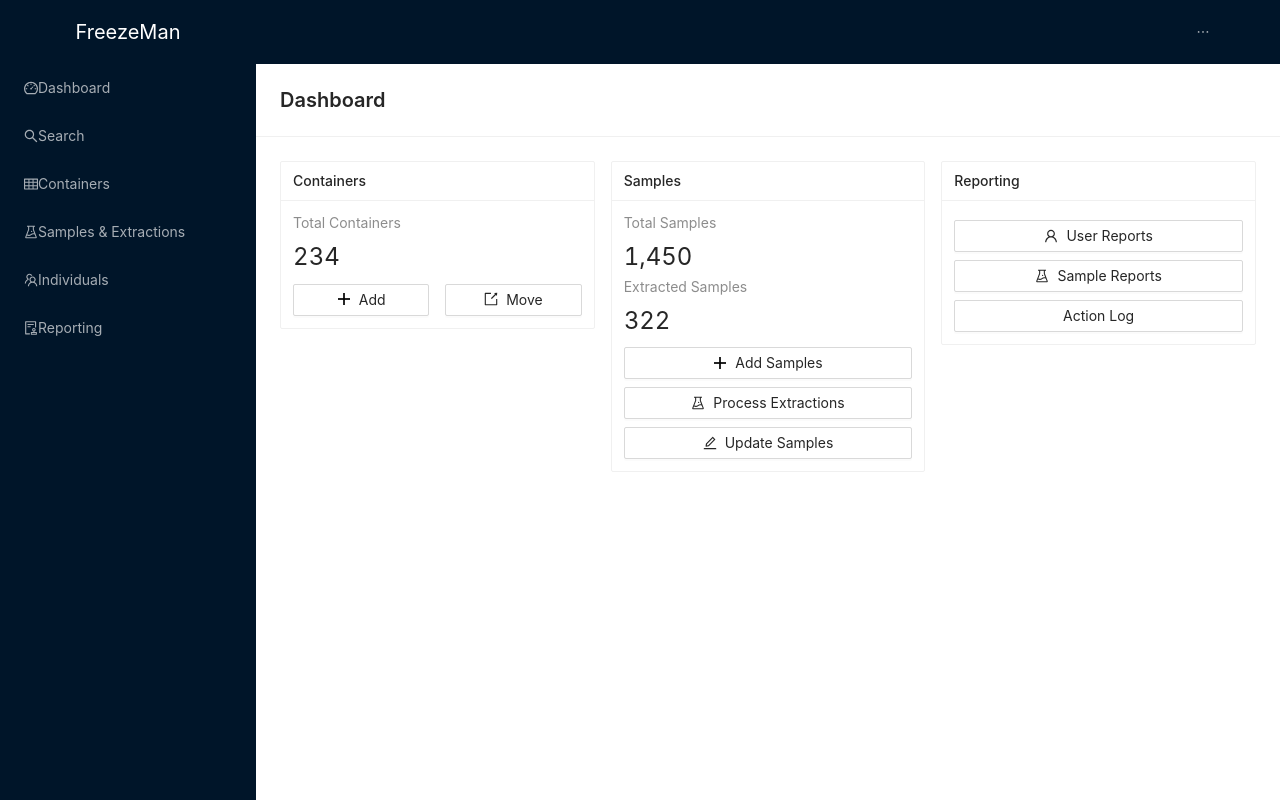
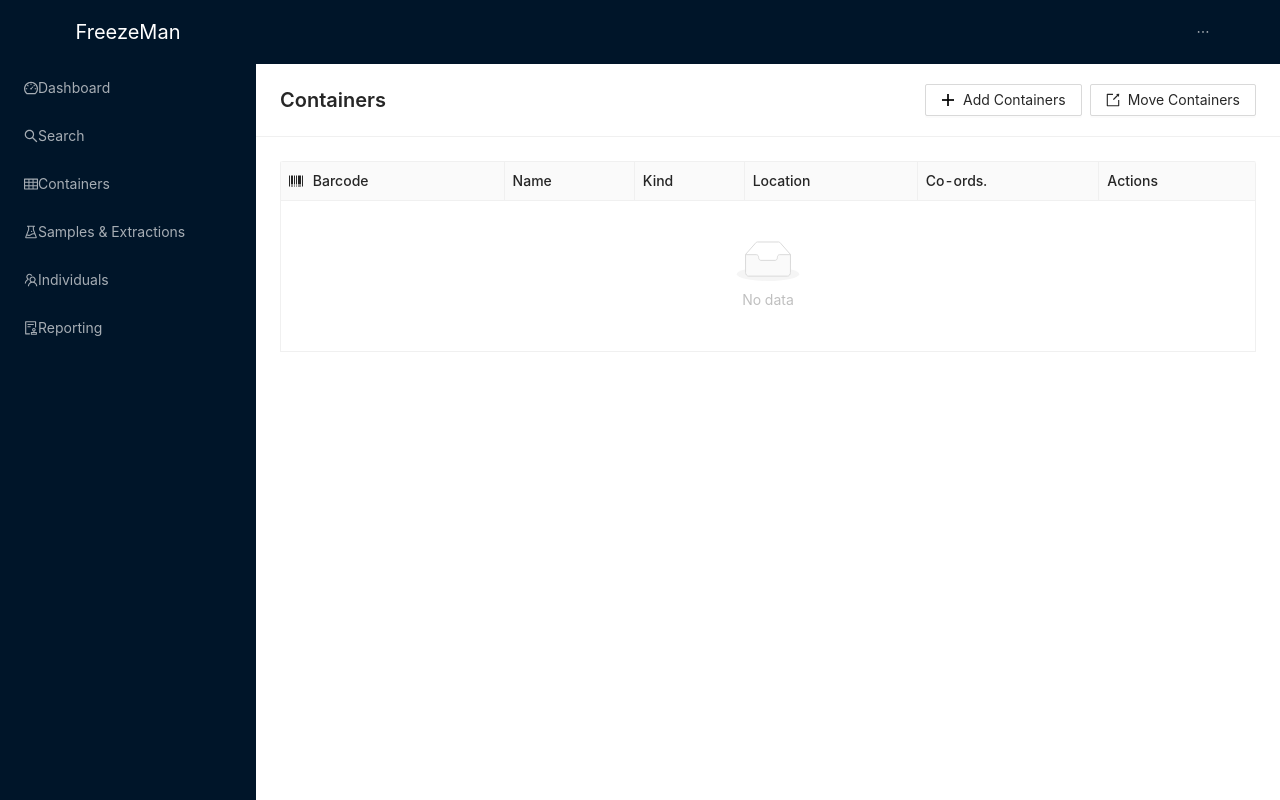
Before and after one commit to c3g/freezeman, a React app: page / in a window 1280 px wide. Built offline with nearby package versions, Linux system fonts and the light colour scheme.

Commit message:
Add containers page basics

```diff
--- a/src/components/App.js
+++ b/src/components/App.js
@@ -17,6 +17,7 @@ import {
 
 import SignInForm from "./SignInForm";
 
+import ContainersPage from "./ContainersPage";
 import DashboardPage from "./DashboardPage";
 
 const App = () => (
@@ -72,7 +73,8 @@ const App = () => (
                 {/*}} bodyStyle={{paddingBottom: 0}}>*/}
                 {/*    <SignInForm />*/}
                 {/*</Card>*/}
-                <DashboardPage />
+                {/*<DashboardPage />*/}
+                <ContainersPage />
             </Layout.Content>
         </Layout>
     </Layout>
--- /dev/null
+++ b/src/components/ContainersPage.js
@@ -0,0 +1,54 @@
+import React from "react";
+
+import {Button, PageHeader, Table} from "antd";
+import "antd/es/button/style/css";
+import "antd/es/page-header/style/css";
+import "antd/es/table/style/css";
+
+import {BarcodeOutlined, ExportOutlined, PlusOutlined} from "@ant-design/icons";
+
+const TABLE_COLUMNS = [
+    {
+        title: <><BarcodeOutlined style={{marginRight: "0.7em"}} />Barcode</>,
+        dataIndex: "barcode",
+        render: barcode => <a href="#">{barcode}</a>,  // TODO
+    },
+    {
+        title: "Name",
+        dataIndex: "name",
+    },
+    {
+        title: "Kind",
+        dataIndex: "kind",
+    },
+    {
+        title: "Location",
+        dataIndex: "location",
+    },
+    {
+        title: "Co-ords.",
+        dataIndex: "coordinates",
+    },
+    {
+        title: "Actions",
+        key: "actions",
+        render: () => (<span />),
+    },
+];
+
+const ContainersPage = () => (
+    <div style={{height: "100%", backgroundColor: "white", overflowY: "auto"}}>
+        <PageHeader title="Containers"
+                    ghost={false}
+                    style={{borderBottom: "1px solid #f0f0f0", marginBottom: "8px"}}
+                    extra={[
+                        <Button key="add" icon={<PlusOutlined />}>Add Containers</Button>,
+                        <Button key="move" icon={<ExportOutlined />}>Move Containers</Button>,
+                    ]} />
+        <div style={{padding: "16px 24px 8px 24px", overflowX: "auto"}}>
+            <Table size="small" style={{minWidth: "700px"}} bordered={true} columns={TABLE_COLUMNS} />
+        </div>
+    </div>
+);
+
+export default ContainersPage;
```
